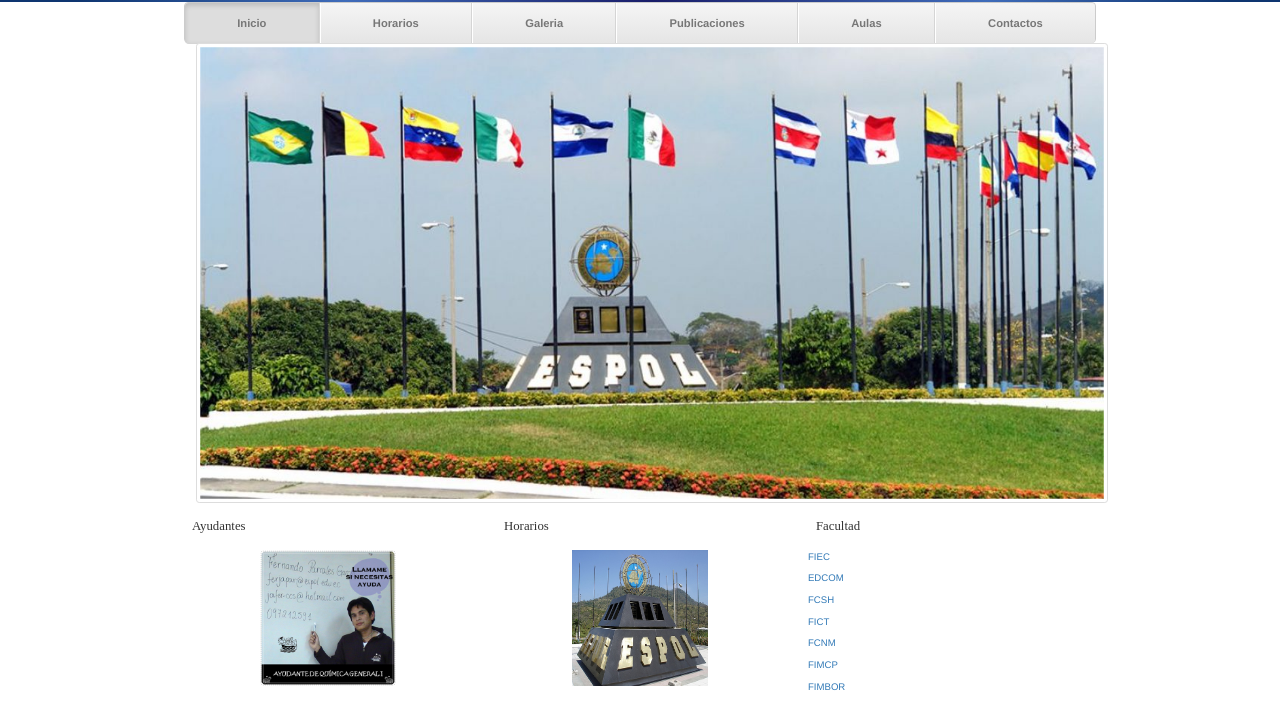
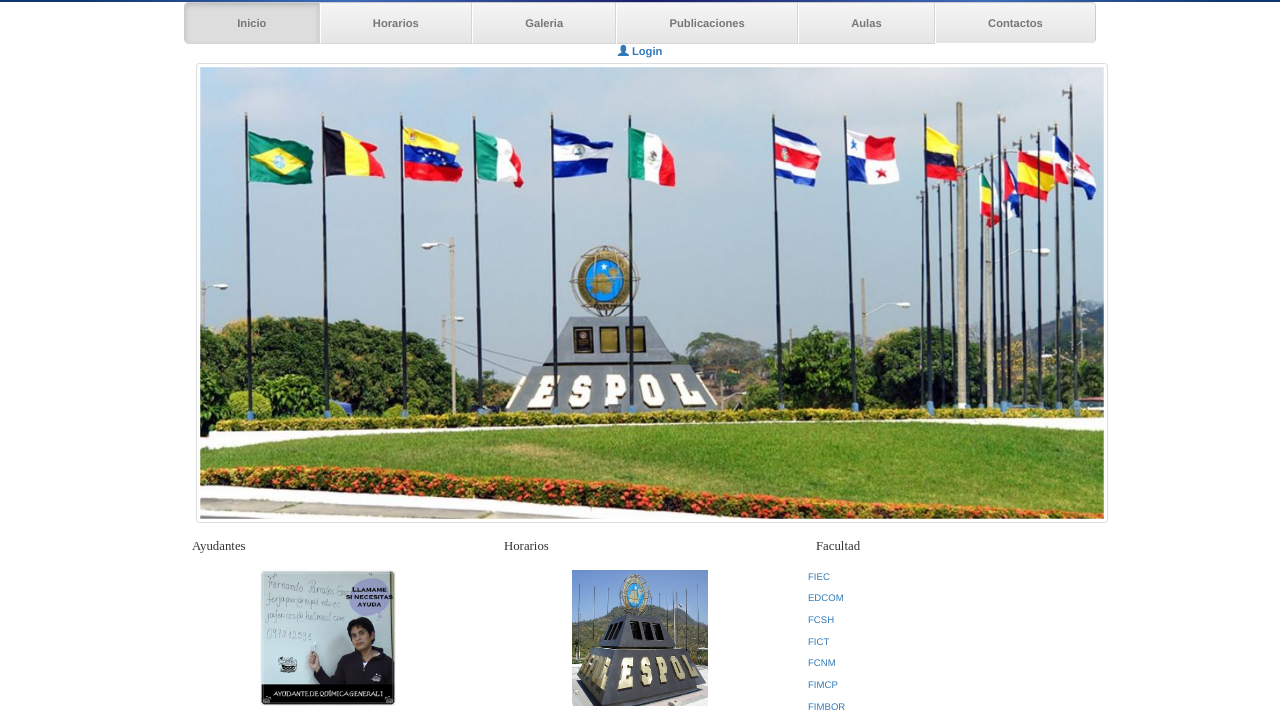
Before and after one commit to alfonsopulido13/Desarrollo-de-Aplicaciones-Web, a plain HTML site: page Proyecto_parcial/index.html in a window 1280 px wide. Shown: the part 70-788 px from the top of the page. Drawn offline with nearby package versions, Linux system fonts and the light colour scheme.

Commit message:
index.html
Agregue el login a la pagina de inicio

```diff
--- a/Proyecto_parcial/index.html
+++ b/Proyecto_parcial/index.html
@@ -31,7 +31,13 @@
               </ul>
             </nav>
           </div>
+    <div class="user">
+      <a href="login.html">
+        <span class="glyphicon glyphicon-user"></span>
+        <label>Login</label>
+      </a>
 
+    </div>
         <div class="container">
           <div class="row">
             <div class="col-md-12">
```
